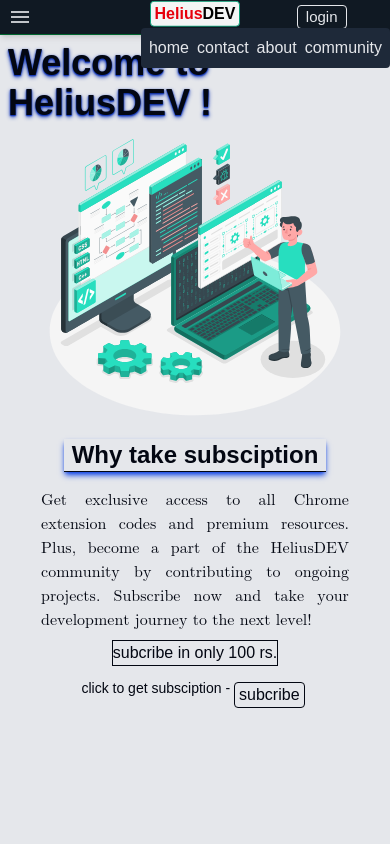
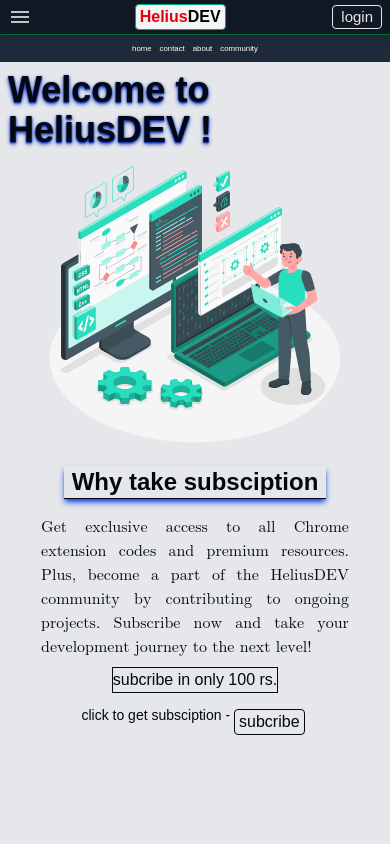
Before and after one commit to parvezpl/heliusdev, a Next.js app: page / in a window 390 px wide. Shown: the top 844 px of the page. Built offline with nearby package versions, Linux system fonts and the light colour scheme.

Commit message:
make profilebox fix and add logo and navigation

```diff
--- a/pages/api/links/links.js
+++ b/pages/api/links/links.js
@@ -17,6 +17,7 @@ export default async function handler(req, res) {
     if (req.method == 'POST') {
         const body = req.body
         const user = await User.findOne({ "username": body.username })
+
         if (!user) {
             return res.status(404).json({ message: "user not found" })
         }
@@ -27,7 +28,7 @@ export default async function handler(req, res) {
             author: user._id
         })
         user.links.push(links._id)
-        await links.save()
+        await user.save()
         res.status(200).json({message: "add succsessfully" ,links})
     }
 
--- /dev/null
+++ b/src/app/(home)/chatbox/page.jsx
@@ -0,0 +1,22 @@
+import React from 'react'
+
+function Chatbox() {
+  return (
+    <div className='flex flex-col h-screen w-full'>
+        <div className='flex items-center justify-between p-4 bg-gray-200 border-b'>
+            <h1 className='text-xl font-bold'>Chat</h1>
+            <button className='bg-blue-500 text-white px-4 py-2 rounded'>New Chat</button>
+        </div>
+        <div className='flex flex-col h-[80vh] '>
+            <div className='flex-1 overflow-y-auto p-4'>
+            Chat messages will go here
+            </div>
+            <div className='p-4 border-t'>
+            <input type="text" placeholder="Type a message..." className='w-full p-2 border rounded' />
+            </div>
+        </div>
+    </div>
+  )
+}
+
+export default Chatbox
--- /dev/null
+++ b/src/app/(home)/community/chatbox.jsx
@@ -0,0 +1,9 @@
+import React from 'react'
+
+function Chatbox() {
+  return (
+    <div>Chatbox</div>
+  )
+}
+
+export default Chatbox
--- a/src/app/(home)/layout.jsx
+++ b/src/app/(home)/layout.jsx
@@ -17,6 +17,7 @@ export default function main({ children }) {
           <Sidebar isOpen={sidebarOpen} />
         </div>
         {children}
+
       </div>
     </>
   )
--- a/src/auth/ProfileLog.jsx
+++ b/src/auth/ProfileLog.jsx
@@ -36,17 +36,26 @@ export default function ProfileLog({ loginData, logOut }) {
         { id: 5, name: 'logout', url: '' }
     ]
 
-    const ProfileBoxCom = () => {
+
     return (
-            <div className={`flex absolute justify-center border-1 border-gray-900 shadow-md right-0 z-[99999] w-fit h-fit
-             bg-gray-900 rounded-md p-1 m-1 top-12 sm:top-4 `}>
-                <div className='flex relative flex-col gap-2 justify-center w-full m-[1px] p-2  rounded-md '>
+        <div className='w-fit'>
+            <div onClick={() => { logohander() }}
+                className=' overflow-hidden flex place-content-center
+                    cursor-pointer place-items-center h-fit w-fit px-4 py-2 bg-[#55aafa]
+                    border rounded-sm
+                     hover:bg-gray-600 '
+            >
+                <span className='text-[10px] text-gray-900 font-bold'>{loginData.user.username}</span>
+            </div>
+            <div className={` absolute flex flex-col top-13 right-0 w-[16vw] h-fit p-2 py-4 bg-gray-200 rounded-sm shadow-md shadow-gray-900
+                transition-all duration-500 ease-in-out ${profilebox ? 'opacity-100' : 'opacity-0 pointer-events-none'}`}>
+                    <div className='bg-amber-400  h-fit flex justify-center py-2'>logo</div>
                 {
                     userBox.map((item) => {
                         return (
                             <div key={item.id}
                                 onClick={() => userboxhandler(item.url)}
-                                    className=' flex hover:text-blue-800 hover:bg-gray-900 hover:px-1 hover:rounded-sm cursor-pointer'>
+                                className=' inline text-[4vw] sm:text-[3vw] md:text-[2vw]  text-black hover:text-blue-800 hover:border rounded-sm cursor-pointer'>
                                 {item.name}
                             </div>
                         )
@@ -54,28 +63,6 @@ export default function ProfileLog({ loginData, logOut }) {
                 }
             </div>
         </div>
-        )
-    }
-
-    return (
-        <>
-            <div className='relative flex flex-col top-0 z-50'>
-                <div onClick={() => { logohander() }}
-                    className='  overflow-hidden flex place-content-center
-                    cursor-pointer place-items-center h-fit px-4 bg-[#c48b37]
-                    border rounded-sm shadow-md shadow-blue-300
-                     hover:bg-gray-600 '
-                >
-                    <span className='text-[10px] text-gray-900 font-bold'>{loginData.user.username}</span>
-                </div>
-                <div className='relative' >
-                    {
-                        profilebox &&
-                        ProfileBoxCom()
-                    }
-                </div>
-            </div >
-        </>
 
     )
 }
--- a/src/nav/main_nav.jsx
+++ b/src/nav/main_nav.jsx
@@ -30,13 +30,15 @@ export default function ManiNav({ toggleSidebar }) {
     ]
 
     return (
+        <div className="flex flex-col">
             <header
-            className=" grid grid-cols-3 justify-between items-center
+                className="flex justify-between items-center  box-border
             border-b border-green-800 text-gray-200 bg-[#101923]
              p-1 px-2 shadow-md sticky z-50 w-full
         ">
+
                 {/* onClick={() => setServiceShow(prev => !prev)} */}
-            <div onClick={toggleSidebar} className="top-12 ">
+                <div onClick={toggleSidebar} className="top-12 max-w-[43vw] sm:min-w-[43vw] ">
                     <span className=" text-2xl py-1 rounded-sm cursor-pointer hover:text-blue-600 rotate-40">
                         {!sidebarshow ?
                             <MdMenu className=" animate-pulse" />
@@ -48,22 +50,22 @@ export default function ManiNav({ toggleSidebar }) {
                 </div>
 
                 {/* my web logo heliusdev */}
-            <div className="flex justify-center animate-bounce">
+                <div className=" inline w-fit justify-center">
                     <div className="bg-[#f4f5f5] text-red-600 font-[800] px-1 rounded-[4px] border border-[#09a178]" >
                         Helius
                         <span className="text-black hover:translate-10">DEV</span></div>
                     {/* <Link href={"https://github.com/parvezpl"}><FaGithub style={{ fontSize: "20px", margin: "10px" }} /></Link> */}
                 </div>
 
-            <div className="flex flex-col-reverse justify-end sm:flex-row ">
-                <div className={`flex flex-row absolute z-200000 top-7 right-0 rounded-sm p-2 w-fit bg-gray-800 justify-center  sm:bg-gray-900 gap-2
-                    sm:static sm:flex-row sm:flex sm:gap-3 md:gap-8 `}
+                <div className=" max-w-[43vw] sm:min-w-[43vw] flex justify-end sm:flex-row overflow-hidden items-end sm:items-center ">
+                    <div className={`p-2 w-fit justify-center hidden
+                    sm:static sm:flex-row sm:flex sm:gap-2 md:gap-3 `}
                     >
                         {
                             menu.map((con) => {
                                 return (
                                     <Link key={con.id}
-                                    className=" hover:text-blue-500 hover:-translate-1" href={`${con.url}`}
+                                        className=" flex hover:text-blue-500 hover:-translate-1 px-1 text-[2vw] sm:text-[1.5vw]" href={`${con.url}`}
                                     >
                                         {con.name}
                                     </Link>
@@ -72,9 +74,7 @@ export default function ManiNav({ toggleSidebar }) {
                         }
 
                     </div>
-                {/* <div onClick={() => setMenuState(prev => !prev)} className="bg-green-500 p-1 border rounded-sm absolute top-12 right-0 shadow-md shadow-gray-500
-                sm:hidden ">menu</div> */}
-                <div className="flex flex-col justify-center items-center ml-1 ">
+                    <div className="w-fit justify-center items-center ml-1 ">
                         {loginData?.state ?
                             <ProfileLog loginData={loginData} logOut={(res) => setLoginData(res)} /> :
                             <div onClick={() => setLoginOpen(true)}
@@ -88,5 +88,24 @@ export default function ManiNav({ toggleSidebar }) {
                     </div>
                 </div>
             </header>
+            <div className="h-[7vw] sm:h-0 bg-gray-800 sm:hidden flex justify-center items-center">
+            <div className={`flex p-2 w-fit justify-center
+                    sm:static sm:flex-row sm:flex sm:gap-2 md:gap-3 `}
+                    >
+                        {
+                            menu.map((con) => {
+                                return (
+                                    <Link key={con.id}
+                                        className=" flex text-white hover:text-blue-500 hover:-translate-1 px-1 text-[2vw] sm:text-[1.5vw]" href={`${con.url}`}
+                                    >
+                                        {con.name}
+                                    </Link>
+                                )
+                            })
+                        }
+
+                    </div>
+            </div>
+        </div>
     )
 }
```
Lines whose indentation alone changed are shown as unchanged.
